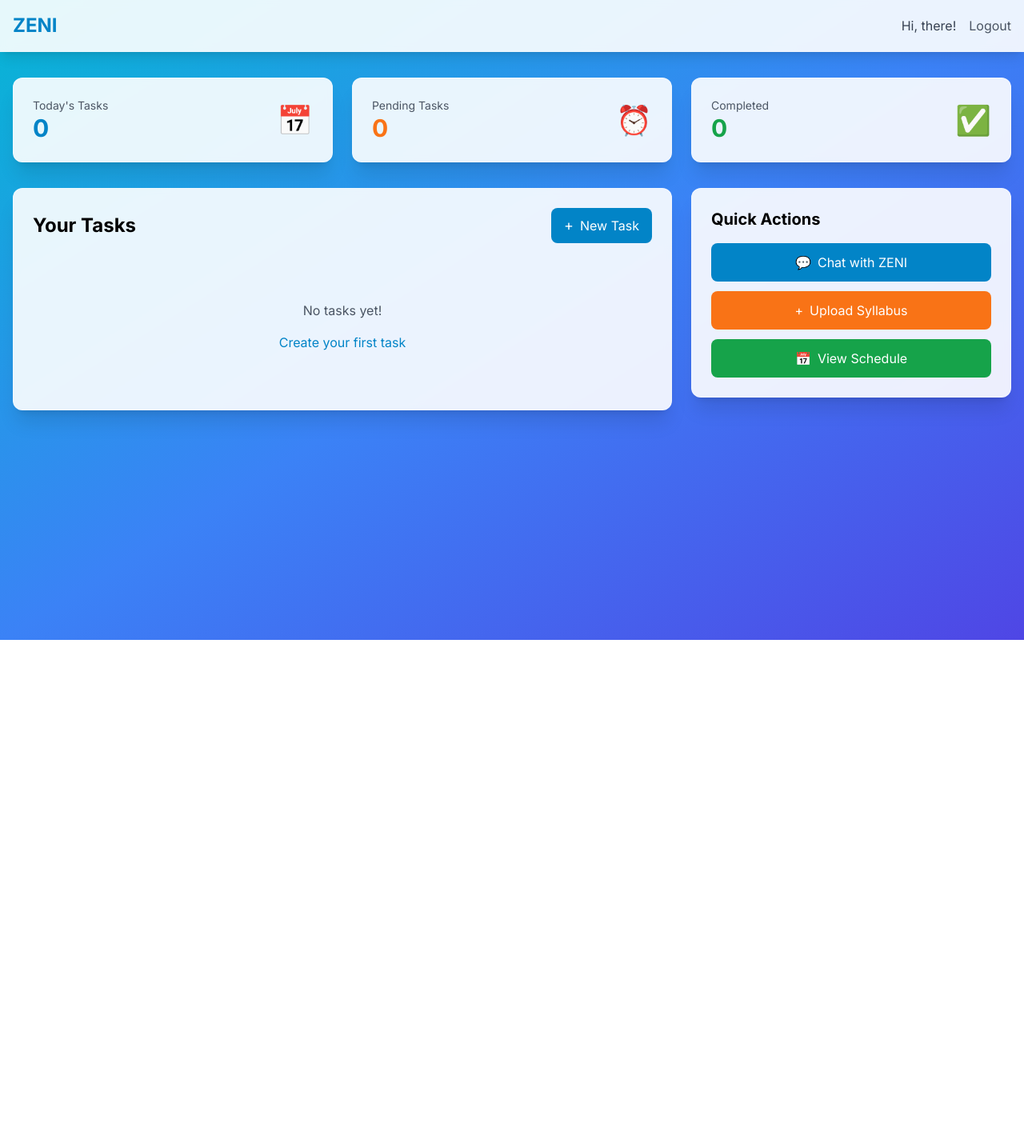
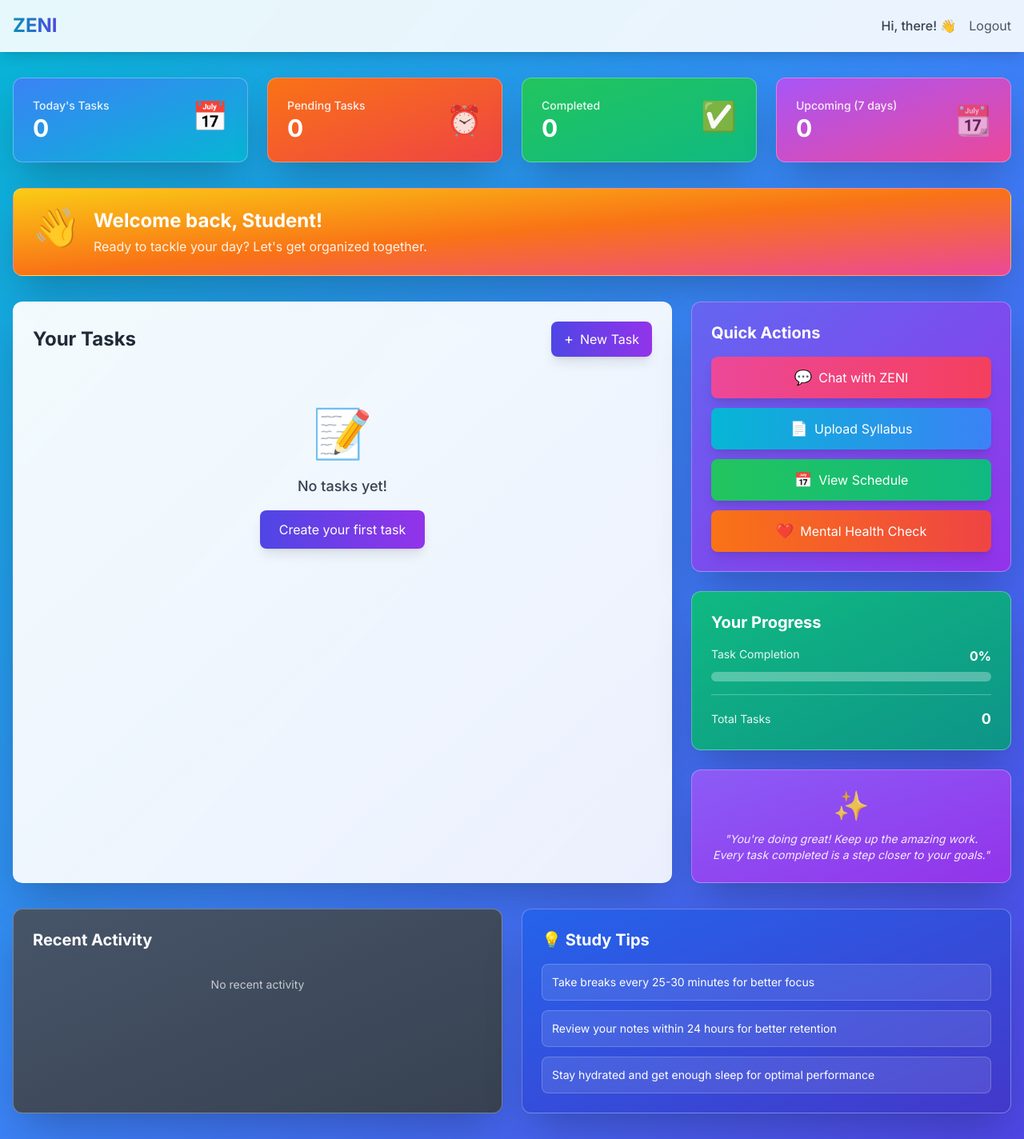
Before and after one commit to CodeDotIV/ZENI, a Next.js app in the folder frontend/: page /dashboard in a window 1280 px wide. Shown: the whole page at 80% size. Before the commit the page ends 800 px from the top, so only its background shows below. Built offline with nearby package versions, Linux system fonts and the light colour scheme; sample sign-in values are in the browser's storage.

Commit message:
dashboard changes

```diff
--- a/frontend/app/dashboard/page.js
+++ b/frontend/app/dashboard/page.js
@@ -64,18 +64,25 @@ export default function Dashboard() {
     const taskDate = new Date(t.deadline).toDateString()
     return today === taskDate
   })
+  const completedTasks = tasks.filter(t => t.status === 'completed')
+  const upcomingTasks = tasks.filter(t => {
+    if (!t.deadline) return false
+    const today = new Date()
+    const taskDate = new Date(t.deadline)
+    return taskDate > today && taskDate <= new Date(today.getTime() + 7 * 24 * 60 * 60 * 1000)
+  })
 
   return (
     <div className="min-h-screen bg-gradient-to-br from-cyan-500 via-blue-500 to-indigo-600">
       {/* Header */}
       <header className="bg-white/90 backdrop-blur-sm shadow-lg border-b border-white/20">
         <div className="container mx-auto px-4 py-4 flex justify-between items-center">
-          <h1 className="text-2xl font-bold text-primary-600">ZENI</h1>
+          <h1 className="text-2xl font-bold bg-gradient-to-r from-cyan-600 to-indigo-600 bg-clip-text text-transparent">ZENI</h1>
           <div className="flex items-center gap-4">
-            <span className="text-gray-700">Hi, {user?.first_name || 'there'}!</span>
+            <span className="text-gray-700 font-medium">Hi, {user?.first_name || 'there'}! 👋</span>
             <button
               onClick={handleLogout}
-              className="text-gray-600 hover:text-gray-800"
+              className="text-gray-600 hover:text-gray-800 transition-colors"
             >
               Logout
             </button>
@@ -85,49 +92,68 @@ export default function Dashboard() {
 
       <div className="container mx-auto px-4 py-8">
         {/* Quick Stats */}
-        <div className="grid md:grid-cols-3 gap-6 mb-8">
-          <div className="bg-white/90 backdrop-blur-sm rounded-xl shadow-xl p-6 border border-white/30">
+        <div className="grid md:grid-cols-2 lg:grid-cols-4 gap-6 mb-8">
+          <div className="bg-gradient-to-br from-blue-500 to-cyan-500 backdrop-blur-sm rounded-xl shadow-2xl p-6 border border-white/30 transform hover:scale-105 transition-all duration-300">
             <div className="flex items-center justify-between">
               <div>
-                <p className="text-gray-600 text-sm">Today's Tasks</p>
-                <p className="text-3xl font-bold text-primary-600">{todayTasks.length}</p>
+                <p className="text-white/90 text-sm font-medium">Today's Tasks</p>
+                <p className="text-3xl font-bold text-white">{todayTasks.length}</p>
               </div>
-              <span className="text-4xl">📅</span>
+              <span className="text-4xl animate-bounce">📅</span>
             </div>
           </div>
 
-          <div className="bg-white/90 backdrop-blur-sm rounded-xl shadow-xl p-6 border border-white/30">
+          <div className="bg-gradient-to-br from-orange-500 to-red-500 backdrop-blur-sm rounded-xl shadow-2xl p-6 border border-white/30 transform hover:scale-105 transition-all duration-300">
             <div className="flex items-center justify-between">
               <div>
-                <p className="text-gray-600 text-sm">Pending Tasks</p>
-                <p className="text-3xl font-bold text-warm-500">{pendingTasks.length}</p>
+                <p className="text-white/90 text-sm font-medium">Pending Tasks</p>
+                <p className="text-3xl font-bold text-white">{pendingTasks.length}</p>
               </div>
-              <span className="text-4xl">⏰</span>
+              <span className="text-4xl animate-pulse">⏰</span>
             </div>
           </div>
 
-          <div className="bg-white/90 backdrop-blur-sm rounded-xl shadow-xl p-6 border border-white/30">
+          <div className="bg-gradient-to-br from-green-500 to-emerald-500 backdrop-blur-sm rounded-xl shadow-2xl p-6 border border-white/30 transform hover:scale-105 transition-all duration-300">
             <div className="flex items-center justify-between">
               <div>
-                <p className="text-gray-600 text-sm">Completed</p>
-                <p className="text-3xl font-bold text-green-600">
-                  {tasks.filter(t => t.status === 'completed').length}
-                </p>
+                <p className="text-white/90 text-sm font-medium">Completed</p>
+                <p className="text-3xl font-bold text-white">{completedTasks.length}</p>
               </div>
-              <span className="text-4xl">✅</span>
+              <span className="text-4xl animate-bounce" style={{ animationDelay: '0.2s' }}>✅</span>
+            </div>
+          </div>
+
+          <div className="bg-gradient-to-br from-purple-500 to-pink-500 backdrop-blur-sm rounded-xl shadow-2xl p-6 border border-white/30 transform hover:scale-105 transition-all duration-300">
+            <div className="flex items-center justify-between">
+              <div>
+                <p className="text-white/90 text-sm font-medium">Upcoming (7 days)</p>
+                <p className="text-3xl font-bold text-white">{upcomingTasks.length}</p>
+              </div>
+              <span className="text-4xl animate-pulse" style={{ animationDelay: '0.4s' }}>📆</span>
+            </div>
+          </div>
+        </div>
+
+        {/* Welcome Message */}
+        <div className="mb-8 bg-gradient-to-br from-yellow-400 via-orange-500 to-pink-500 backdrop-blur-sm rounded-xl shadow-2xl p-6 border border-white/30 transform hover:scale-[1.02] transition-all duration-300">
+          <div className="flex items-center gap-4">
+            <div className="text-5xl animate-bounce">👋</div>
+            <div>
+              <h2 className="text-2xl font-bold text-white mb-1">Welcome back, {user?.first_name || 'Student'}!</h2>
+              <p className="text-white/90">Ready to tackle your day? Let's get organized together.</p>
             </div>
           </div>
         </div>
 
         {/* Main Content */}
-        <div className="grid md:grid-cols-3 gap-6">
+        <div className="grid md:grid-cols-3 gap-6 mb-8">
           {/* Tasks List */}
-          <div className="md:col-span-2 bg-white/90 backdrop-blur-sm rounded-xl shadow-xl p-6 border border-white/30">
+          <div className="md:col-span-2 bg-gradient-to-br from-white/95 to-white/90 backdrop-blur-sm rounded-xl shadow-2xl p-6 border border-white/30">
             <div className="flex justify-between items-center mb-6">
-              <h2 className="text-2xl font-bold">Your Tasks</h2>
+              <h2 className="text-2xl font-bold text-gray-800">Your Tasks</h2>
               <button
                 onClick={() => router.push('/tasks/new')}
-                className="bg-primary-600 text-white px-4 py-2 rounded-lg flex items-center gap-2 hover:bg-primary-700"
+                className="bg-gradient-to-r from-indigo-600 to-purple-600 text-white px-4 py-2 rounded-lg flex items-center gap-2 hover:from-indigo-700 hover:to-purple-700 transition-all duration-300 shadow-lg hover:shadow-xl transform hover:scale-105"
               >
                 <span className="text-lg">+</span>
                 New Task
@@ -136,34 +162,48 @@ export default function Dashboard() {
 
             {tasks.length === 0 ? (
               <div className="text-center py-12">
-                <p className="text-gray-600 mb-4">No tasks yet!</p>
+                <div className="text-6xl mb-4 animate-bounce">📝</div>
+                <p className="text-gray-700 mb-4 text-lg font-medium">No tasks yet!</p>
                 <button
                   onClick={() => router.push('/tasks/new')}
-                  className="text-primary-600 hover:text-primary-700"
+                  className="bg-gradient-to-r from-indigo-600 to-purple-600 text-white px-6 py-3 rounded-lg hover:from-indigo-700 hover:to-purple-700 transition-all duration-300 shadow-lg hover:shadow-xl transform hover:scale-105"
                 >
                   Create your first task
                 </button>
               </div>
             ) : (
               <div className="space-y-4">
-                {tasks.slice(0, 10).map(task => (
+                {tasks.slice(0, 10).map((task, index) => (
                   <div
                     key={task.id}
-                    className="border border-gray-200 rounded-lg p-4 hover:shadow-md transition"
+                    className="bg-gradient-to-r from-white to-gray-50 border border-gray-200 rounded-lg p-4 hover:shadow-lg transition-all duration-300 transform hover:scale-[1.02] hover:border-indigo-300"
+                    style={{ animationDelay: `${index * 0.1}s` }}
                   >
                     <div className="flex justify-between items-start">
-                      <div>
-                        <h3 className="font-semibold text-lg">{task.title}</h3>
+                      <div className="flex-1">
+                        <div className="flex items-center gap-2 mb-2">
+                          <h3 className="font-semibold text-lg text-gray-800">{task.title}</h3>
+                          {task.priority && (
+                            <span className={`px-2 py-0.5 rounded text-xs font-semibold ${
+                              task.priority === 'high' ? 'bg-red-100 text-red-800' :
+                              task.priority === 'medium' ? 'bg-yellow-100 text-yellow-800' :
+                              'bg-green-100 text-green-800'
+                            }`}>
+                              {task.priority}
+                            </span>
+                          )}
+                        </div>
                         {task.description && (
                           <p className="text-gray-600 text-sm mt-1">{task.description}</p>
                         )}
                         {task.deadline && (
-                          <p className="text-gray-500 text-xs mt-2">
+                          <p className="text-gray-500 text-xs mt-2 flex items-center gap-1">
+                            <span>📅</span>
                             Due: {new Date(task.deadline).toLocaleDateString()}
                           </p>
                         )}
                       </div>
-                      <span className={`px-3 py-1 rounded-full text-xs font-semibold ${
+                      <span className={`px-3 py-1 rounded-full text-xs font-semibold ml-4 ${
                         task.status === 'completed' ? 'bg-green-100 text-green-800' :
                         task.status === 'in_progress' ? 'bg-blue-100 text-blue-800' :
                         'bg-gray-100 text-gray-800'
@@ -179,30 +219,127 @@ export default function Dashboard() {
 
           {/* Quick Actions */}
           <div className="space-y-6">
-            <div className="bg-white/90 backdrop-blur-sm rounded-xl shadow-xl p-6 border border-white/30">
-              <h3 className="text-xl font-bold mb-4">Quick Actions</h3>
+            <div className="bg-gradient-to-br from-indigo-500 to-purple-600 backdrop-blur-sm rounded-xl shadow-2xl p-6 border border-white/30">
+              <h3 className="text-xl font-bold mb-4 text-white">Quick Actions</h3>
               <div className="space-y-3">
                 <button
                   onClick={() => router.push('/chat')}
-                  className="w-full bg-primary-600 text-white py-3 rounded-lg flex items-center justify-center gap-2 hover:bg-primary-700"
+                  className="w-full bg-gradient-to-r from-pink-500 to-rose-500 text-white py-3 rounded-lg flex items-center justify-center gap-2 hover:from-pink-600 hover:to-rose-600 transition-all duration-300 shadow-lg hover:shadow-xl transform hover:scale-105"
                 >
-                  <span>💬</span>
+                  <span className="text-lg">💬</span>
                   Chat with ZENI
                 </button>
                 <button
                   onClick={() => router.push('/syllabus/upload')}
-                  className="w-full bg-warm-500 text-white py-3 rounded-lg flex items-center justify-center gap-2 hover:bg-warm-600"
+                  className="w-full bg-gradient-to-r from-cyan-500 to-blue-500 text-white py-3 rounded-lg flex items-center justify-center gap-2 hover:from-cyan-600 hover:to-blue-600 transition-all duration-300 shadow-lg hover:shadow-xl transform hover:scale-105"
                 >
-                  <span>+</span>
+                  <span className="text-lg">📄</span>
                   Upload Syllabus
                 </button>
                 <button
                   onClick={() => router.push('/schedule')}
-                  className="w-full bg-green-600 text-white py-3 rounded-lg flex items-center justify-center gap-2 hover:bg-green-700"
+                  className="w-full bg-gradient-to-r from-green-500 to-emerald-500 text-white py-3 rounded-lg flex items-center justify-center gap-2 hover:from-green-600 hover:to-emerald-600 transition-all duration-300 shadow-lg hover:shadow-xl transform hover:scale-105"
                 >
-                  <span>📅</span>
+                  <span className="text-lg">📅</span>
                   View Schedule
                 </button>
+                <button
+                  onClick={() => router.push('/mental-health')}
+                  className="w-full bg-gradient-to-r from-orange-500 to-red-500 text-white py-3 rounded-lg flex items-center justify-center gap-2 hover:from-orange-600 hover:to-red-600 transition-all duration-300 shadow-lg hover:shadow-xl transform hover:scale-105"
+                >
+                  <span className="text-lg">❤️</span>
+                  Mental Health Check
+                </button>
+              </div>
+            </div>
+
+            {/* Progress Card */}
+            <div className="bg-gradient-to-br from-emerald-500 to-teal-600 backdrop-blur-sm rounded-xl shadow-2xl p-6 border border-white/30">
+              <h3 className="text-xl font-bold mb-4 text-white">Your Progress</h3>
+              <div className="space-y-4">
+                <div>
+                  <div className="flex justify-between mb-2">
+                    <span className="text-white/90 text-sm">Task Completion</span>
+                    <span className="text-white font-bold">
+                      {tasks.length > 0 ? Math.round((completedTasks.length / tasks.length) * 100) : 0}%
+                    </span>
+                  </div>
+                  <div className="w-full bg-white/30 rounded-full h-3">
+                    <div
+                      className="bg-white h-3 rounded-full transition-all duration-500"
+                      style={{ width: `${tasks.length > 0 ? (completedTasks.length / tasks.length) * 100 : 0}%` }}
+                    ></div>
+                  </div>
+                </div>
+                <div className="pt-4 border-t border-white/30">
+                  <div className="flex justify-between items-center">
+                    <span className="text-white/90 text-sm">Total Tasks</span>
+                    <span className="text-white font-bold text-lg">{tasks.length}</span>
+                  </div>
+                </div>
+              </div>
+            </div>
+
+            {/* Upcoming Deadlines */}
+            {upcomingTasks.length > 0 && (
+              <div className="bg-gradient-to-br from-amber-500 to-orange-600 backdrop-blur-sm rounded-xl shadow-2xl p-6 border border-white/30">
+                <h3 className="text-xl font-bold mb-4 text-white">⚠️ Upcoming Deadlines</h3>
+                <div className="space-y-3">
+                  {upcomingTasks.slice(0, 3).map(task => (
+                    <div key={task.id} className="bg-white/20 backdrop-blur-sm rounded-lg p-3 border border-white/30">
+                      <p className="text-white font-semibold text-sm">{task.title}</p>
+                      <p className="text-white/80 text-xs mt-1">
+                        Due: {new Date(task.deadline).toLocaleDateString()}
+                      </p>
+                    </div>
+                  ))}
+                </div>
+              </div>
+            )}
+
+            {/* Motivational Quote */}
+            <div className="bg-gradient-to-br from-violet-500 to-purple-600 backdrop-blur-sm rounded-xl shadow-2xl p-6 border border-white/30">
+              <div className="text-4xl mb-3 text-center animate-pulse">✨</div>
+              <p className="text-white/90 text-sm italic text-center">
+                "You're doing great! Keep up the amazing work. Every task completed is a step closer to your goals."
+              </p>
+            </div>
+          </div>
+        </div>
+
+        {/* Additional Sections */}
+        <div className="grid md:grid-cols-2 gap-6 mt-8">
+          {/* Recent Activity */}
+          <div className="bg-gradient-to-br from-slate-600 to-gray-700 backdrop-blur-sm rounded-xl shadow-2xl p-6 border border-white/30">
+            <h3 className="text-xl font-bold mb-4 text-white">Recent Activity</h3>
+            <div className="space-y-3">
+              {completedTasks.slice(0, 3).map(task => (
+                <div key={task.id} className="flex items-center gap-3 bg-white/10 backdrop-blur-sm rounded-lg p-3 border border-white/20">
+                  <span className="text-2xl">✅</span>
+                  <div className="flex-1">
+                    <p className="text-white font-medium text-sm">{task.title}</p>
+                    <p className="text-white/70 text-xs">Completed recently</p>
+                  </div>
+                </div>
+              ))}
+              {completedTasks.length === 0 && (
+                <p className="text-white/70 text-sm text-center py-4">No recent activity</p>
+              )}
+            </div>
+          </div>
+
+          {/* Study Tips */}
+          <div className="bg-gradient-to-br from-blue-600 to-indigo-700 backdrop-blur-sm rounded-xl shadow-2xl p-6 border border-white/30">
+            <h3 className="text-xl font-bold mb-4 text-white">💡 Study Tips</h3>
+            <div className="space-y-3">
+              <div className="bg-white/10 backdrop-blur-sm rounded-lg p-3 border border-white/20">
+                <p className="text-white text-sm">Take breaks every 25-30 minutes for better focus</p>
+              </div>
+              <div className="bg-white/10 backdrop-blur-sm rounded-lg p-3 border border-white/20">
+                <p className="text-white text-sm">Review your notes within 24 hours for better retention</p>
+              </div>
+              <div className="bg-white/10 backdrop-blur-sm rounded-lg p-3 border border-white/20">
+                <p className="text-white text-sm">Stay hydrated and get enough sleep for optimal performance</p>
               </div>
             </div>
           </div>
```
